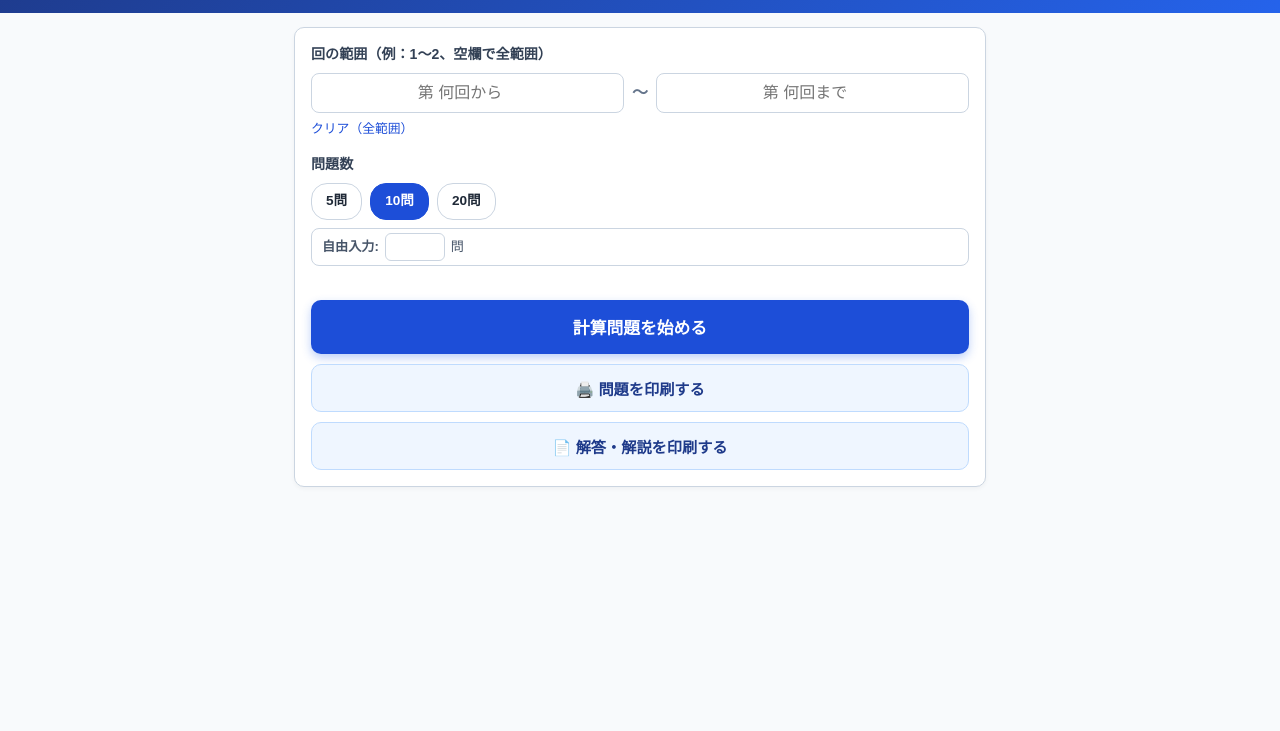
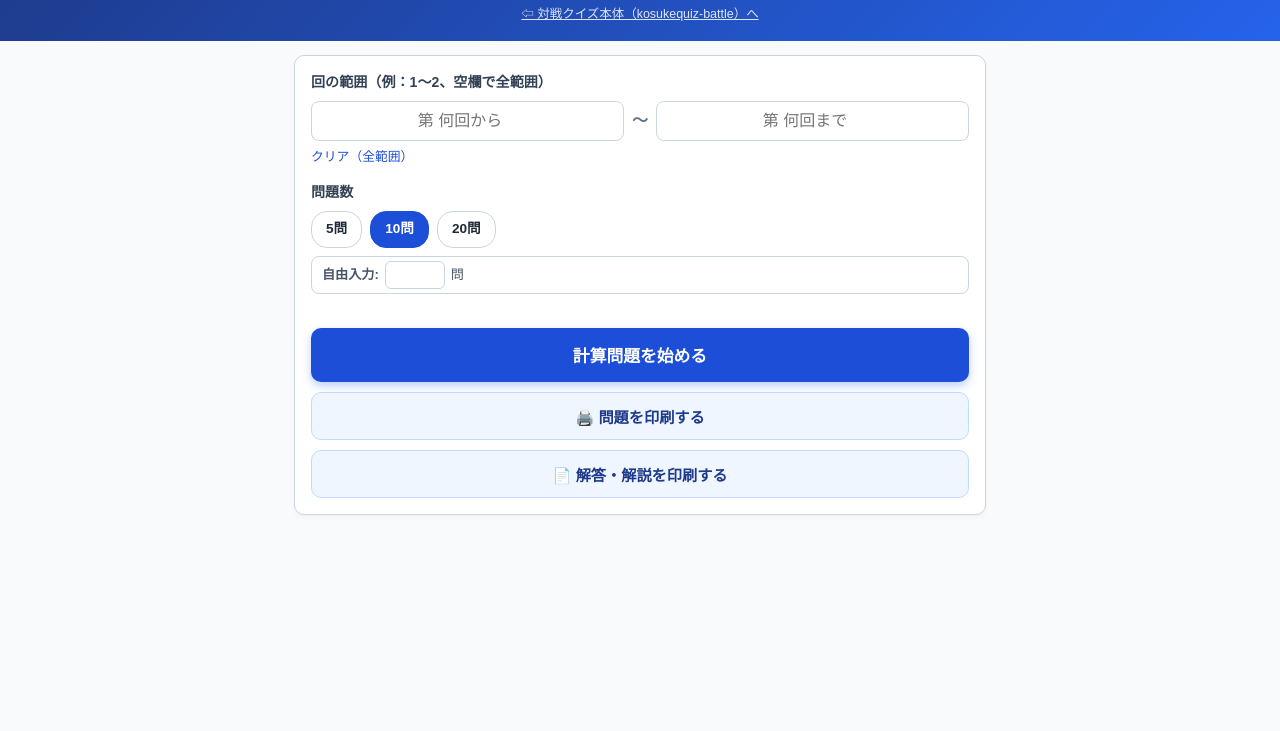
Before and after one commit to nambanamba/keisan-print-app, a plain HTML site: page index.html in a window 1280 px wide. Shown: the part 69-800 px from the top of the page. Drawn offline with Linux system fonts and the light colour scheme.

Commit message:
ヘッダーにkosukequiz-battle本体へのリンクを追加
Co-Authored-By: Claude Sonnet 5 <noreply@anthropic.com>

```diff
--- a/index.html
+++ b/index.html
@@ -17,6 +17,7 @@
   header{ background:linear-gradient(135deg,#1e3a8a,#2563eb); color:#fff; padding:16px; text-align:center; }
   header h1{ font-size:1.2rem; font-weight:700; }
   header p{ font-size:0.8rem; opacity:0.9; margin-top:2px; }
+  header .app-link{ display:inline-block; margin-top:8px; font-size:0.78rem; color:#fff; opacity:0.85; text-decoration:underline; }
   .container{ max-width:720px; margin:0 auto; padding:14px; }
   .card{
     background:var(--card-bg); border:1px solid var(--border); border-radius:var(--radius);
@@ -92,6 +93,7 @@
 <header>
   <h1>🧮 理科 今日の計算問題</h1>
   <p>回の範囲・問題数を決めて解く／印刷する</p>
+  <a class="app-link" href="https://nambanamba.github.io/kosukequiz-battle/" target="_blank" rel="noopener">⇦ 対戦クイズ本体（kosukequiz-battle）へ</a>
 </header>
 
 <div class="container">
```
